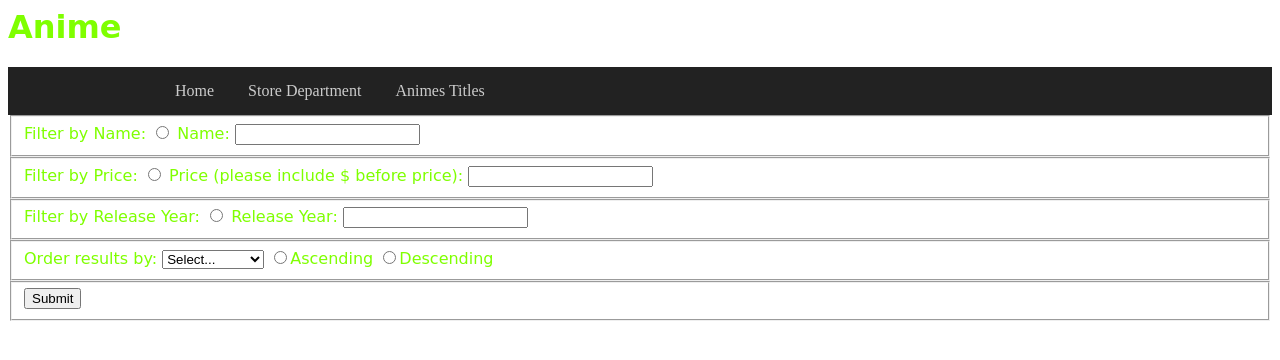
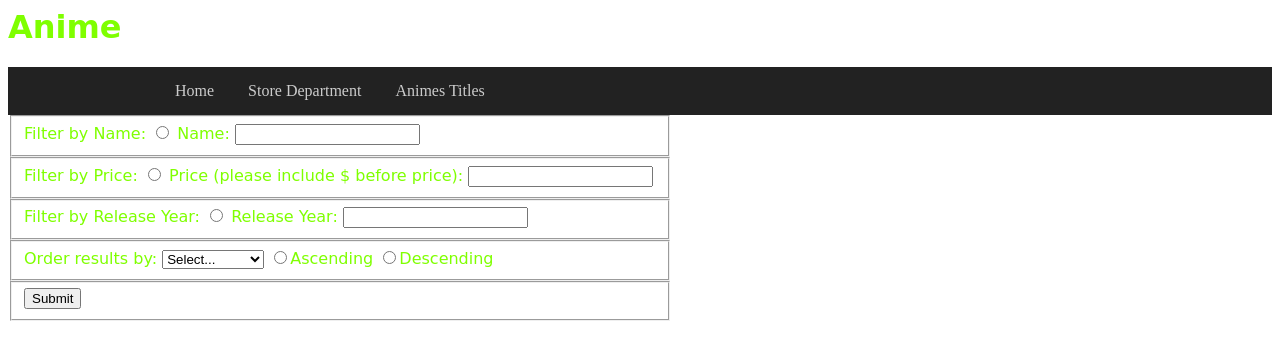
Before and after one commit to dfaijlan/project2CST336, a PHP site: page /anime.php in a window 1280 px wide. Shown: the top 360 px of the page. Run offline with PHP 8.4, Linux system fonts and the light colour scheme; data that the repository does not hold is empty; some web fonts are replaced.

Commit message:
Second commit

```diff
--- a/shopping_cart.php
+++ b/shopping_cart.php
@@ -68,7 +68,7 @@ I added a button and page for clearing the cart for the user on this page that w
                 <th>Type</th>
                 <th>Name</th>
                 <th>Price</th>
-                <th>Year</th>
+                <th>Year</th>git
             </tr>
         <?php
                 $quantity = 0;
--- a/style.css
+++ b/style.css
@@ -72,3 +72,7 @@ td, th {
 tr:nth-child(even) {
     background-color: #dddddd;
 }
+
+fieldset {
+    width: 50%;
+}
```
